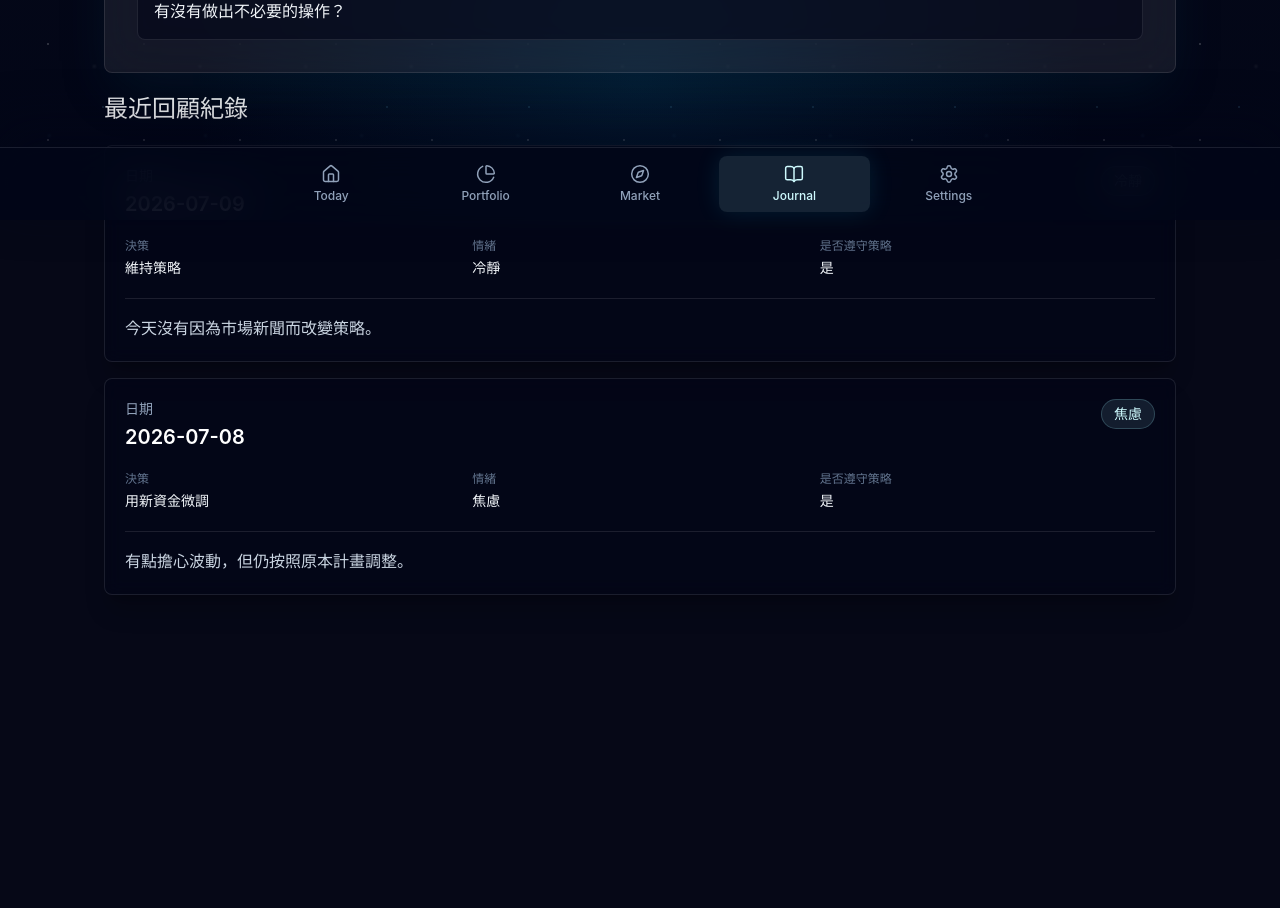
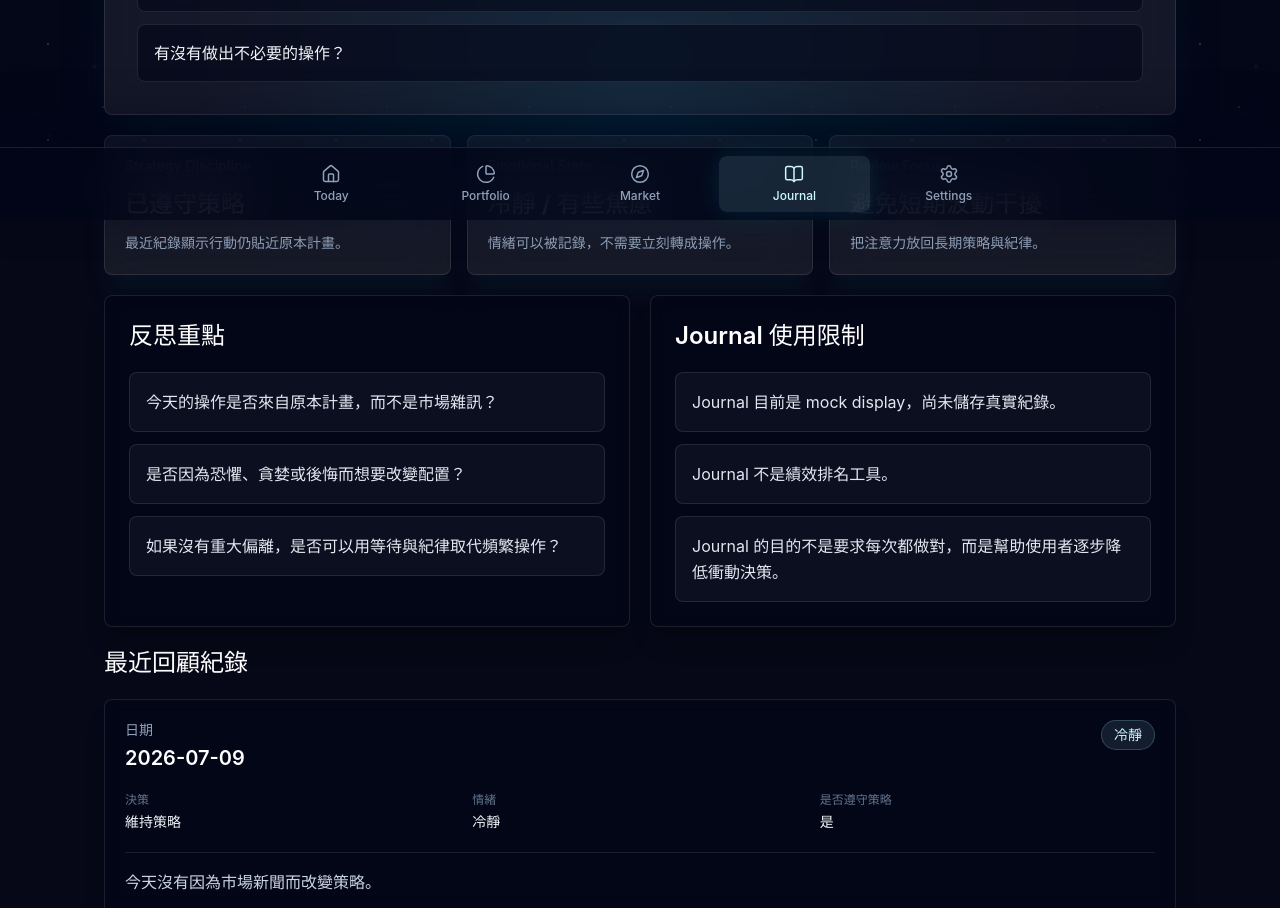
Before and after one commit to bulala-coder/polaris-mvp, a React (Vite) app: page /journal in a window 1280 px wide. Shown: the part 580-1488 px from the top of the page. Before the commit the page ends 1319 px from the top, so only its background shows below. Built offline with nearby package versions, Linux system fonts and the light colour scheme.

Commit message:
Polish journal reflection page

```diff
--- /dev/null
+++ b/src/components/reflection/JournalInsightCard.tsx
@@ -0,0 +1,23 @@
+type JournalInsightCardProps = {
+  label: string
+  value: string
+  helperText: string
+}
+
+function JournalInsightCard({
+  label,
+  value,
+  helperText,
+}: JournalInsightCardProps) {
+  return (
+    <article className="rounded-lg border border-white/10 bg-white/[0.07] p-5 shadow-xl shadow-cyan-950/20 backdrop-blur-xl">
+      <p className="text-sm font-medium text-slate-400">{label}</p>
+      <p className="mt-3 text-2xl font-semibold text-white">{value}</p>
+      <p className="mt-3 text-sm leading-relaxed text-slate-400">
+        {helperText}
+      </p>
+    </article>
+  )
+}
+
+export default JournalInsightCard
--- /dev/null
+++ b/src/components/reflection/JournalNoteBox.tsx
@@ -0,0 +1,25 @@
+type JournalNoteBoxProps = {
+  title: string
+  items: string[]
+}
+
+function JournalNoteBox({ title, items }: JournalNoteBoxProps) {
+  return (
+    <section className="rounded-lg border border-white/10 bg-slate-950/60 p-6 shadow-xl shadow-black/20 backdrop-blur">
+      <h2 className="text-2xl font-semibold text-white">{title}</h2>
+
+      <ul className="mt-5 grid gap-3">
+        {items.map((item) => (
+          <li
+            className="rounded-lg border border-white/10 bg-white/[0.04] p-4 text-base leading-relaxed text-slate-200"
+            key={item}
+          >
+            {item}
+          </li>
+        ))}
+      </ul>
+    </section>
+  )
+}
+
+export default JournalNoteBox
--- a/src/pages/JournalPage.tsx
+++ b/src/pages/JournalPage.tsx
@@ -2,7 +2,39 @@ import AppShell from '../components/layout/AppShell'
 import PageContainer from '../components/layout/PageContainer'
 import ReflectionEntryCard from '../components/reflection/ReflectionEntryCard'
 import ReflectionPromptCard from '../components/reflection/ReflectionPromptCard'
+import JournalInsightCard from '../components/reflection/JournalInsightCard'
+import JournalNoteBox from '../components/reflection/JournalNoteBox'
 import { mockReflectionEntries } from '../data/mockData'
+
+const insightItems = [
+  {
+    label: 'Strategy Discipline',
+    value: '已遵守策略',
+    helperText: '最近紀錄顯示行動仍貼近原本計畫。',
+  },
+  {
+    label: 'Emotional State',
+    value: '冷靜 / 有些焦慮',
+    helperText: '情緒可以被記錄，不需要立刻轉成操作。',
+  },
+  {
+    label: 'Review Focus',
+    value: '避免短期波動干擾',
+    helperText: '把注意力放回長期策略與紀律。',
+  },
+]
+
+const reflectionFocusItems = [
+  '今天的操作是否來自原本計畫，而不是市場雜訊？',
+  '是否因為恐懼、貪婪或後悔而想要改變配置？',
+  '如果沒有重大偏離，是否可以用等待與紀律取代頻繁操作？',
+]
+
+const usageLimitItems = [
+  'Journal 目前是 mock display，尚未儲存真實紀錄。',
+  'Journal 不是績效排名工具。',
+  'Journal 的目的不是要求每次都做對，而是幫助使用者逐步降低衝動決策。',
+]
 
 function JournalPage() {
   return (
@@ -18,10 +50,30 @@ function JournalPage() {
           <p className="mt-5 text-xl leading-relaxed text-slate-300">
             記錄你是否依照長期策略行動
           </p>
+          <p className="mt-4 text-base leading-relaxed text-slate-400">
+            Journal
+            用來記錄每次投資決策背後的情緒、理由與紀律，幫助你檢查自己是否仍遵守長期策略。
+          </p>
         </div>
 
         <div className="grid gap-5">
           <ReflectionPromptCard />
+
+          <section className="grid gap-4 md:grid-cols-3">
+            {insightItems.map((item) => (
+              <JournalInsightCard
+                helperText={item.helperText}
+                key={item.label}
+                label={item.label}
+                value={item.value}
+              />
+            ))}
+          </section>
+
+          <div className="grid gap-5 lg:grid-cols-2">
+            <JournalNoteBox title="反思重點" items={reflectionFocusItems} />
+            <JournalNoteBox title="Journal 使用限制" items={usageLimitItems} />
+          </div>
 
           <section>
             <h2 className="text-2xl font-semibold text-white">
```
